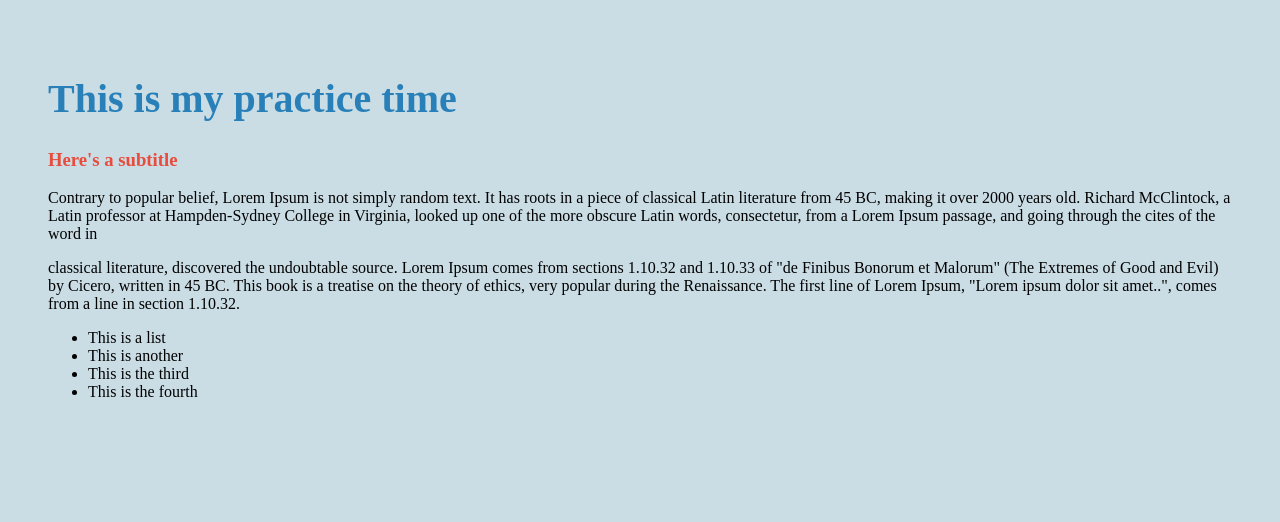
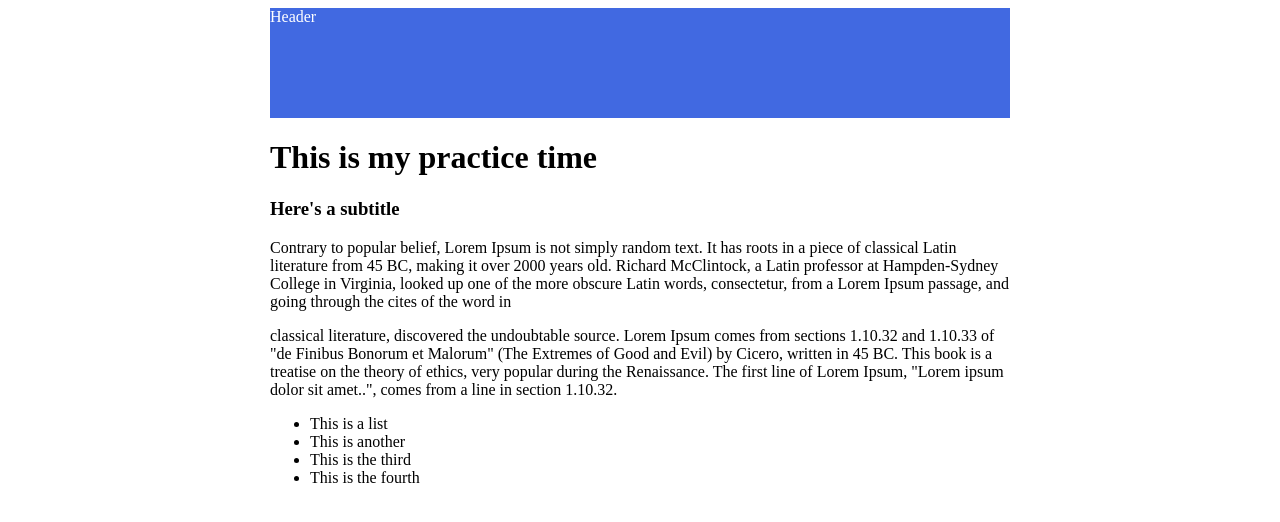
Before and after one commit to raqueezy/codingclass, a plain HTML site: page css_practice.html in a window 1280 px wide. Drawn offline with Linux system fonts and the light colour scheme.

Commit message:
new work

```diff
--- a/css/style.css
+++ b/css/style.css
@@ -1,16 +1,12 @@
-
-body {
-
-	background: #cadde5;
-    padding: 40px;
+.container {
+    width: 740px;
+    margin: auto;
 
 }
 
-h1 {
-	color:#2980b9;
-    font-size: 40px;
+.main-header {
+	height: 110px;
+    color: #fff;
+    background: royalblue;
+
 }
-
-h3 {
-	color: #e74c3c
-}
--- /dev/null
+++ b/css/week3.css
@@ -0,0 +1,4 @@
+.week3 h {
+	text-decoration: underline;
+    color:#00FF00;
+}
--- a/css_practice.html
+++ b/css_practice.html
@@ -6,8 +6,11 @@
     <link rel="stylesheet" type="text/css" href="css/style.css" />
   </head>
   <body>
-
-  <h1>This is my practice time</h1>
+<div class="container">
+  <header class="main-header">
+  	Header
+  </header>
+    <h1>This is my practice time</h1>
 
   <h3>Here's a subtitle</h3>
 
@@ -22,6 +25,6 @@
     <li>This is the third</li>
     <li>This is the fourth</li>
   </ul>
-
+</div>
   </body>
 </html>
```
Also changed, not shown: week3.html (added, +20 -0 lines).
